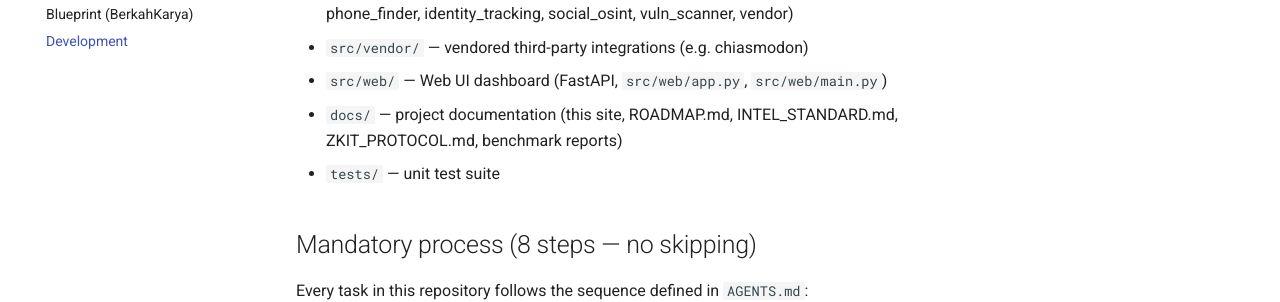
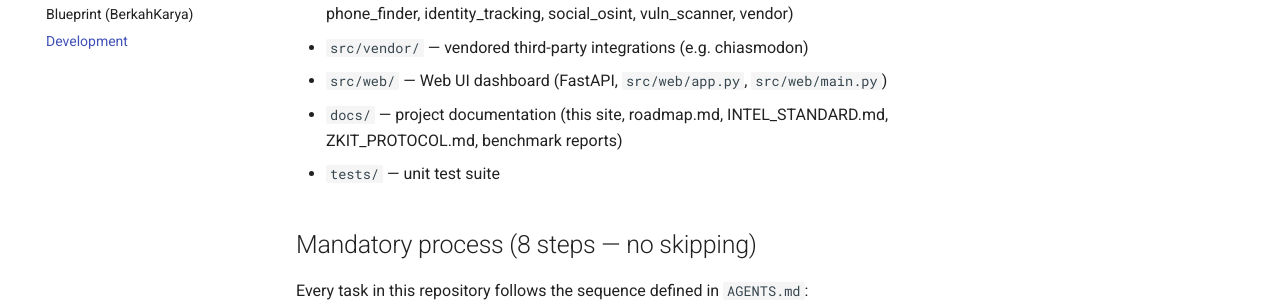
Before and after one commit to oyi77/1ai-osint, an MkDocs documentation site: the page built from docs/development.md, in a window 1280 px wide and 900 px high. Shown: the part 447-749 px from the top of the window. Built offline with MkDocs 1.6.1 and Material for MkDocs 9.7.7, drawn with Linux system fonts in a browser that asks for light colours; comment, search, counter and statistics services are not loaded.

```diff
--- a/docs/development.md
+++ b/docs/development.md
@@ -12,7 +12,7 @@ Guidelines for contributing to 1ai-osint, grounded in the repository's
   phone_finder, identity_tracking, social_osint, vuln_scanner, vendor)
 - `src/vendor/` — vendored third-party integrations (e.g. chiasmodon)
 - `src/web/` — Web UI dashboard (FastAPI, `src/web/app.py`, `src/web/main.py`)
-- `docs/` — project documentation (this site, ROADMAP.md, INTEL_STANDARD.md,
+- `docs/` — project documentation (this site, roadmap.md, INTEL_STANDARD.md,
   ZKIT_PROTOCOL.md, benchmark reports)
 - `tests/` — unit test suite
 
```
Also changed, not shown: EVOLUTION_PLAN.md (+1 -1 lines), README.md (+1 -1 lines), docs/ROADMAP.md (+9 -3 lines), docs/references.md (+1 -1 lines).
